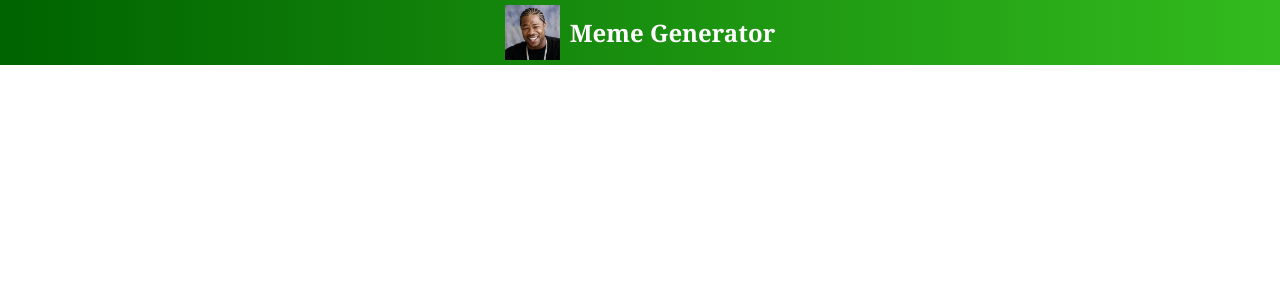
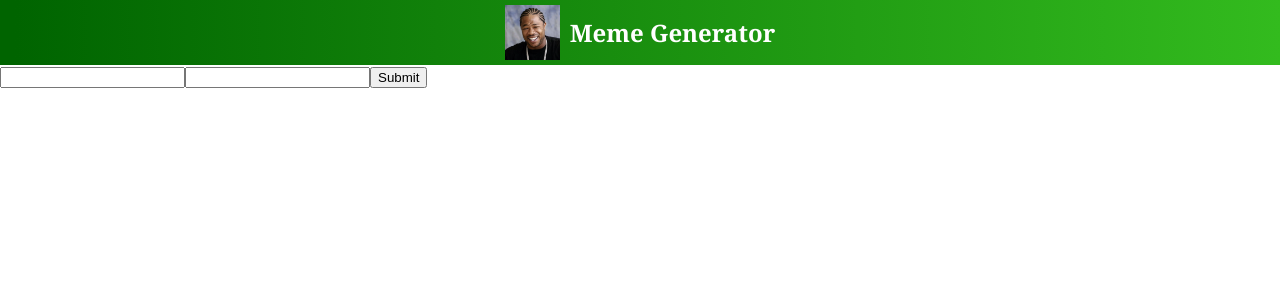
Before and after one commit to abnercabrera28/Meme-Generator, a React (Create React App) app: page / in a window 1280 px wide. Shown: the top 300 px of the page. Built offline with nearby package versions, Linux system fonts and the light colour scheme.

Commit message:
add form

```diff
--- a/src/components/Meme.js
+++ b/src/components/Meme.js
@@ -3,6 +3,11 @@ import React from "react";
 const Meme = () => {
     return (
         <div>
+            <form>
+                <input />
+                <input />
+                <button>Submit</button>
+            </form>
 
         </div>
     )
```
